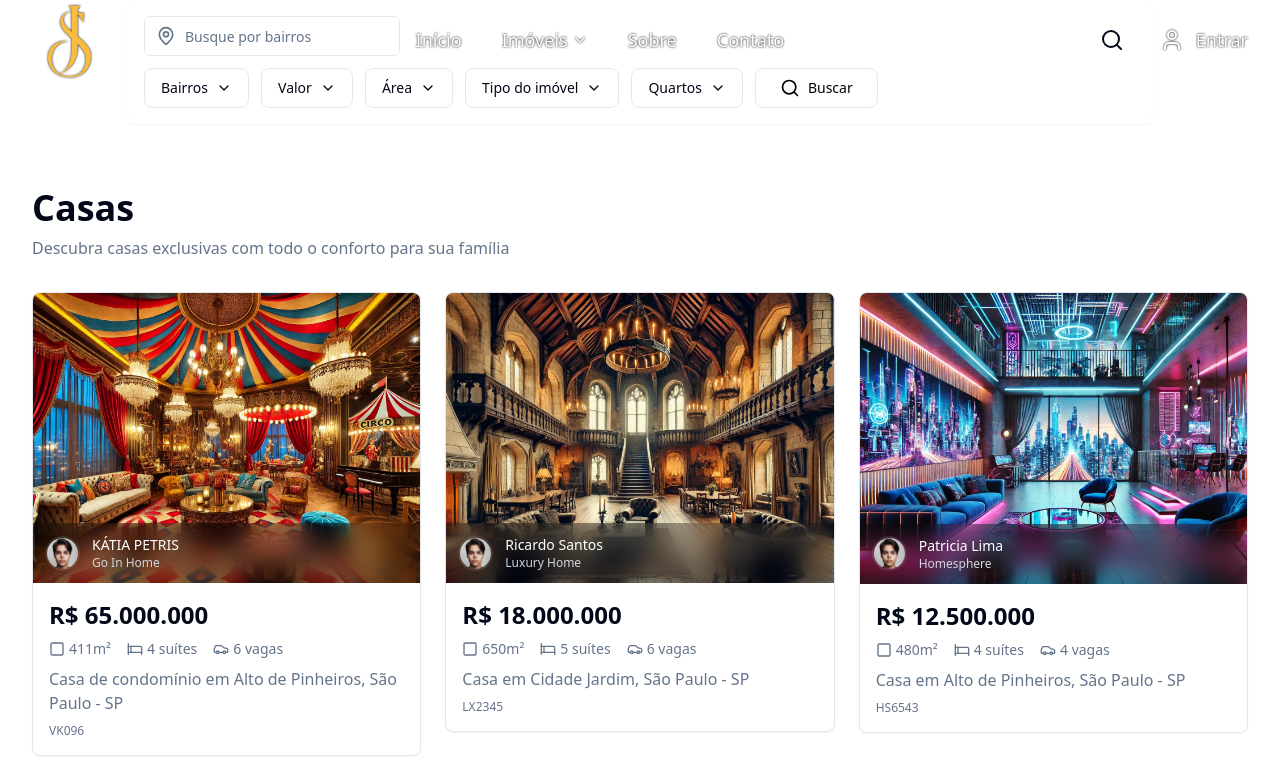
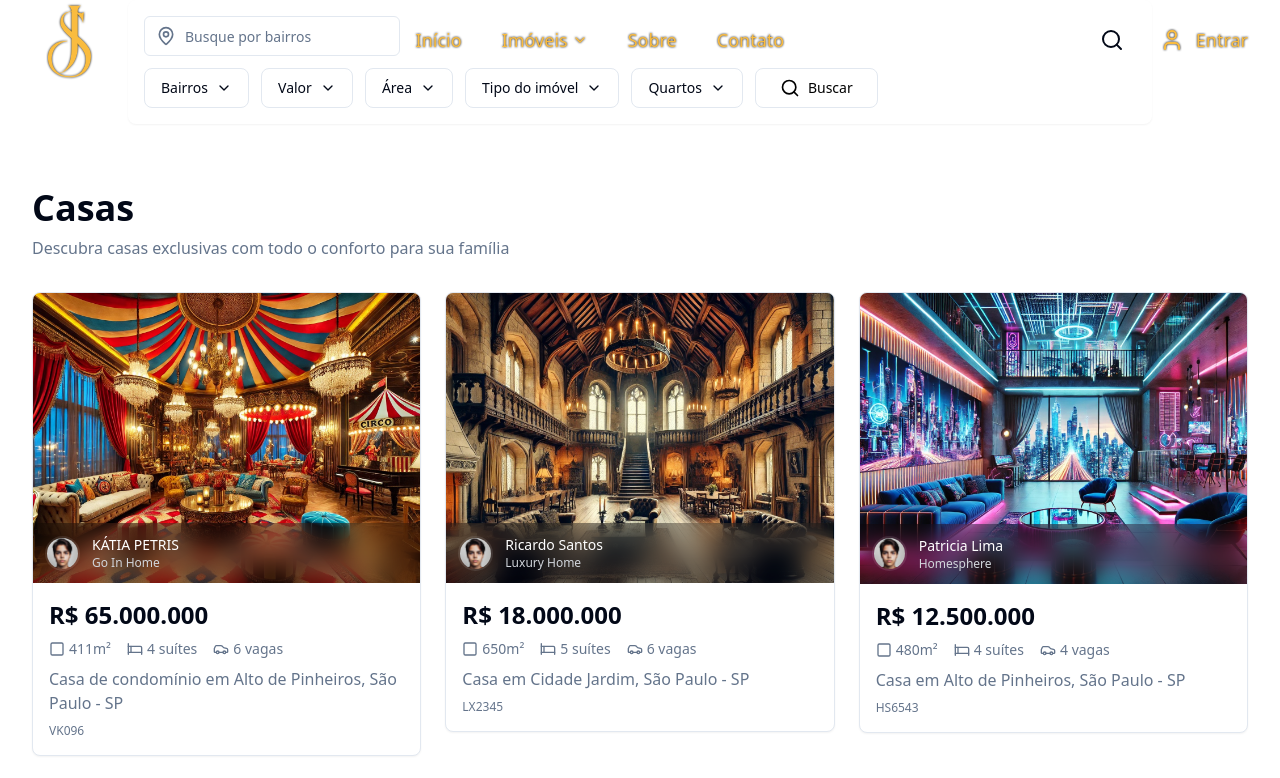
Before and after one commit to devgpb/jhonnatan-souza, a Next.js app: page /casas in a window 1280 px wide. Shown: the top 778 px of the page. Built offline with nearby package versions, Linux system fonts and the light colour scheme.

Commit message:
Mudança de cores

```diff
--- a/src/components/nav-bar.tsx
+++ b/src/components/nav-bar.tsx
@@ -82,13 +82,13 @@ export function NavBar() {
         </Link>
 
         <nav className="hidden md:flex items-center gap-10">
-          <Link href="/" className="text-lg font-medium hover:text-primary transition-colors text-white font-bold drop-shadow-[0_0_1px_rgba(0,0,0,1)] rounded-md">
+          <Link href="/" className="text-lg font-medium hover:text-primary transition-colors text-white font-bold drop-shadow-[0_0_1px_rgba(0,0,0,1)] rounded-md" style={{ color: "#fabc3f" }}>
             Início
           </Link>
 
           <div className="relative group cursor-pointer">
             <Link href="/imoveis"
-              className="text-lg font-medium hover:text-primary transition-colors inline-flex items-center gap-1 text-white font-bold drop-shadow-[0_0_1px_rgba(0,0,0,1)]"
+              className="text-lg font-medium hover:text-primary transition-colors inline-flex items-center gap-1 text-white font-bold drop-shadow-[0_0_1px_rgba(0,0,0,1)]" style={{ color: "#fabc3f" }}
             >
               Imóveis
               <ChevronDown className="h-4 w-4 transition-transform duration-200 group-hover:-rotate-180" />
@@ -152,10 +152,10 @@ export function NavBar() {
             </div>
           </div>
 
-          <Link href="/sobre" className="text-lg font-medium hover:text-primary transition-colors text-white font-bold drop-shadow-[0_0_1px_rgba(0,0,0,1)]">
+          <Link href="/sobre" className="text-lg font-medium hover:text-primary transition-colors text-white font-bold drop-shadow-[0_0_1px_rgba(0,0,0,1)]" style={{ color: "#fabc3f" }}>
             Sobre
           </Link>
-          <Link href="/contato" className="text-lg font-medium hover:text-primary transition-colors text-white font-bold drop-shadow-[0_0_1px_rgba(0,0,0,1)]">
+          <Link href="/contato" className="text-lg font-medium hover:text-primary transition-colors text-white font-bold drop-shadow-[0_0_1px_rgba(0,0,0,1)]" style={{ color: "#fabc3f" }}>
             Contato
           </Link>
         </nav>
@@ -167,7 +167,7 @@ export function NavBar() {
 
           <Link
             href="/login"
-            className="hidden md:flex items-center gap-3 text-lg font-medium hover:text-primary transition-colors text-white font-bold drop-shadow-[0_0_1px_rgba(0,0,0,1)]"
+            className="hidden md:flex items-center gap-3 text-lg font-medium hover:text-primary transition-colors text-white font-bold drop-shadow-[0_0_1px_rgba(0,0,0,1)]" style={{ color: "#fabc3f" }}
           >
             <User className="h-6 w-6" />
             Entrar
@@ -185,7 +185,7 @@ export function NavBar() {
                   Início
                 </Link>
                 <div className="space-y-4">
-                  <Link href="/imoveis"  className="text-xl font-medium inline-flex items-center gap-1 text-white font-bold drop-shadow-[0_0_1px_rgba(0,0,0,1)]">
+                  <Link href="/imoveis"  className="text-xl font-medium inline-flex items-center gap-1 text-white font-bold drop-shadow-[0_0_1px_rgba(0,0,0,1)]" >
                     Imóveis
                     {/* <ChevronDown className="h-4 w-4" /> */}
                   </Link>
```
